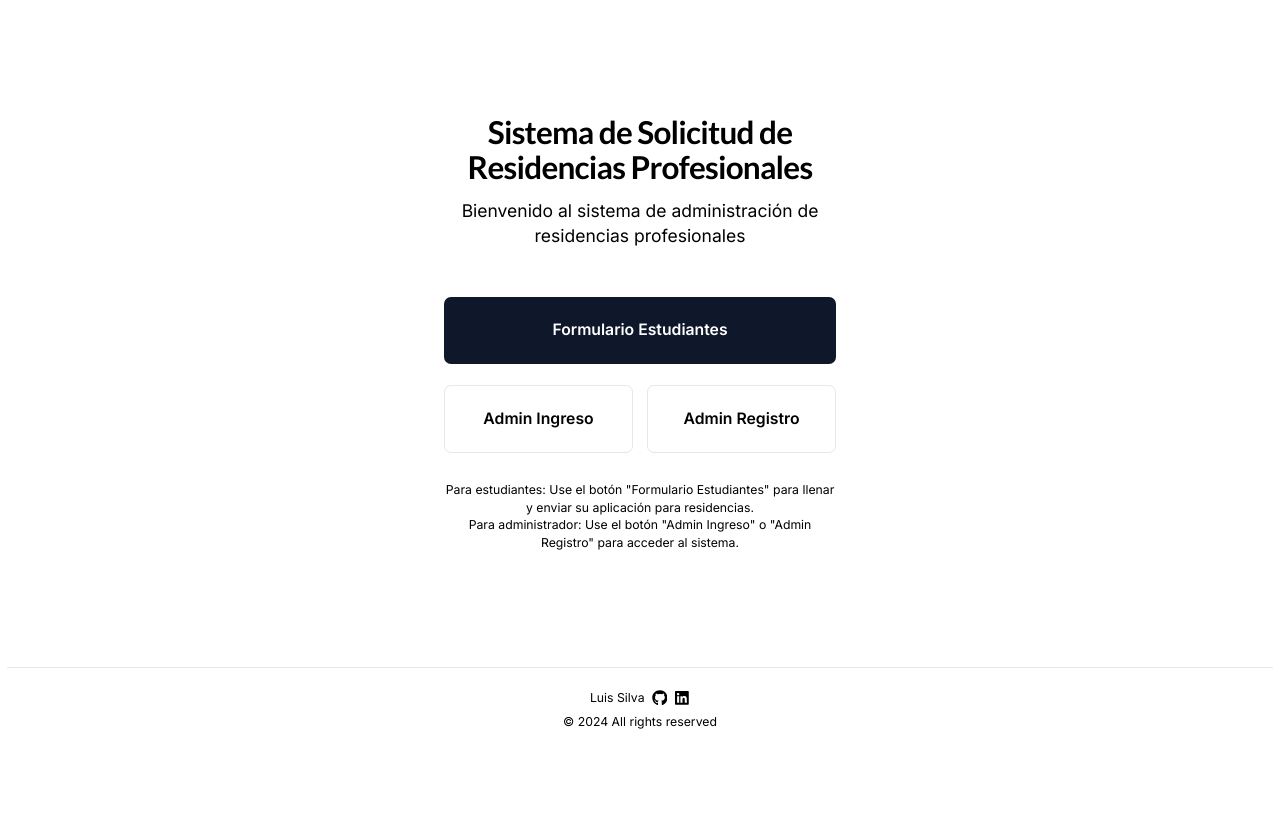
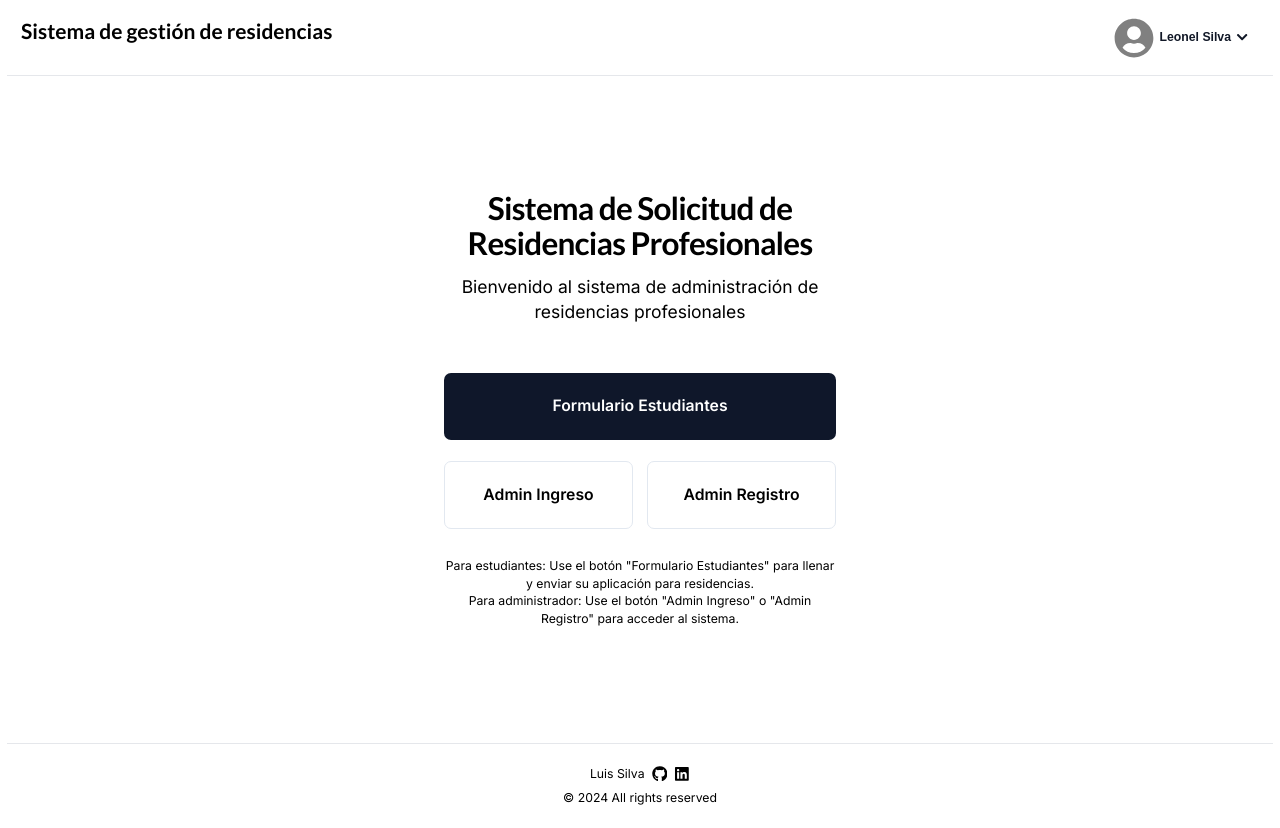
Before and after one commit to luisSilvaEs/system-for-managing-professional-internship-applications, a Next.js app: page / in a window 1280 px wide. Before the commit the page ends 800 px from the top, so only its background shows below. Built offline with nearby package versions, Linux system fonts and the light colour scheme.

Commit message:
Create Header first version with avatar and dropdown

```diff
--- /dev/null
+++ b/app/components/header/Header.tsx
@@ -0,0 +1,70 @@
+import { Menu, MenuButton, MenuItem, MenuItems } from "@headlessui/react";
+import { FaUserCircle, FaChevronDown } from "react-icons/fa";
+import Link from "next/link";
+
+export default function Header() {
+  // This would typically come from your authentication context or state
+  const user = {
+    name: "John Doe",
+    email: "john.doe@example.com",
+    avatarUrl: "https://github.com/shadcn.png", // Placeholder avatar URL
+  };
+
+  return (
+    <header className="bg-background border-b">
+      <div className="container mx-auto px-4 py-3 flex justify-between items-center">
+        <h1 className="text-2xl font-bold text-primary">
+          Sistema de gestión de residencias
+        </h1>
+        <Menu as="div" className="relative inline-block text-left">
+          <div>
+            <MenuButton className="flex w-full justify-center place-items-center gap-x-1.5 bg-white px-3 py-2 text-sm font-semibold rounded-md text-gray-900 border-0  hover:bg-gray-100">
+              <FaUserCircle style={{ color: "gray", fontSize: "40px" }} />
+              <span>Leonel Silva</span>
+              <FaChevronDown />
+            </MenuButton>
+          </div>
+
+          <MenuItems
+            transition
+            className="absolute right-0 z-10 mt-2 w-56 origin-top-right rounded-md bg-white shadow-lg ring-1 ring-black ring-opacity-5 transition focus:outline-none data-[closed]:scale-95 data-[closed]:transform data-[closed]:opacity-0 data-[enter]:duration-100 data-[leave]:duration-75 data-[enter]:ease-out data-[leave]:ease-in"
+          >
+            <div className="py-1">
+              <MenuItem>
+                <span className="block px-4 py-2 text-lg text-black font-semibold">
+                  <b>Mi Cuenta</b>
+                </span>
+              </MenuItem>
+              <MenuItem>
+                <Link
+                  href="/"
+                  className="block px-4 py-2 text-sm text-gray-700 data-[focus]:bg-gray-100 data-[focus]:text-gray-900"
+                >
+                  Configuración de cuenta
+                </Link>
+              </MenuItem>
+              <MenuItem>
+                <Link
+                  href="/license"
+                  className="block px-4 py-2 text-sm text-gray-700 data-[focus]:bg-gray-100 data-[focus]:text-gray-900"
+                >
+                  Licencia
+                </Link>
+              </MenuItem>
+              <form action="#" method="POST">
+                <MenuItem>
+                  <button
+                    type="submit"
+                    className="block w-full px-4 py-2 text-left text-sm text-gray-700 data-[focus]:bg-gray-100 data-[focus]:text-gray-900"
+                  >
+                    Salir
+                  </button>
+                </MenuItem>
+              </form>
+            </div>
+          </MenuItems>
+        </Menu>
+      </div>
+    </header>
+  );
+}
--- a/app/layout.tsx
+++ b/app/layout.tsx
@@ -2,6 +2,7 @@ import type { Metadata } from "next";
 import { Inter } from "next/font/google";
 import "./globals.css";
 import "semantic-ui-css/semantic.min.css";
+import Header from "./components/header/Header";
 import Footer from "./components/footer/Footer";
 
 const inter = Inter({ subsets: ["latin"] });
@@ -21,6 +22,7 @@ export default function RootLayout({
       <body
         className={`${inter.className} h-full bg-white text-black mx-auto px-2 `}
       >
+        {<Header />}
         {children}
         {<Footer />}
       </body>
```
